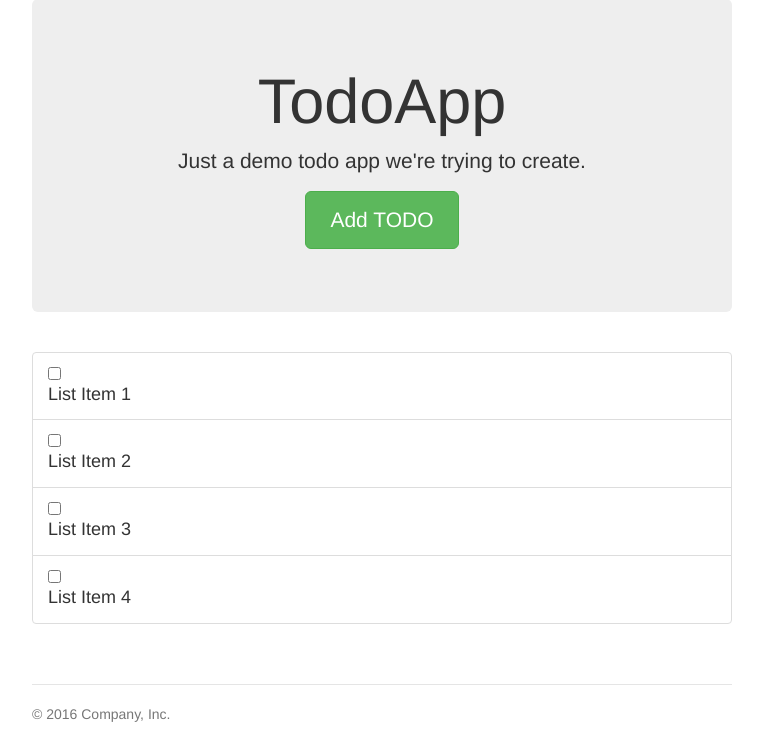
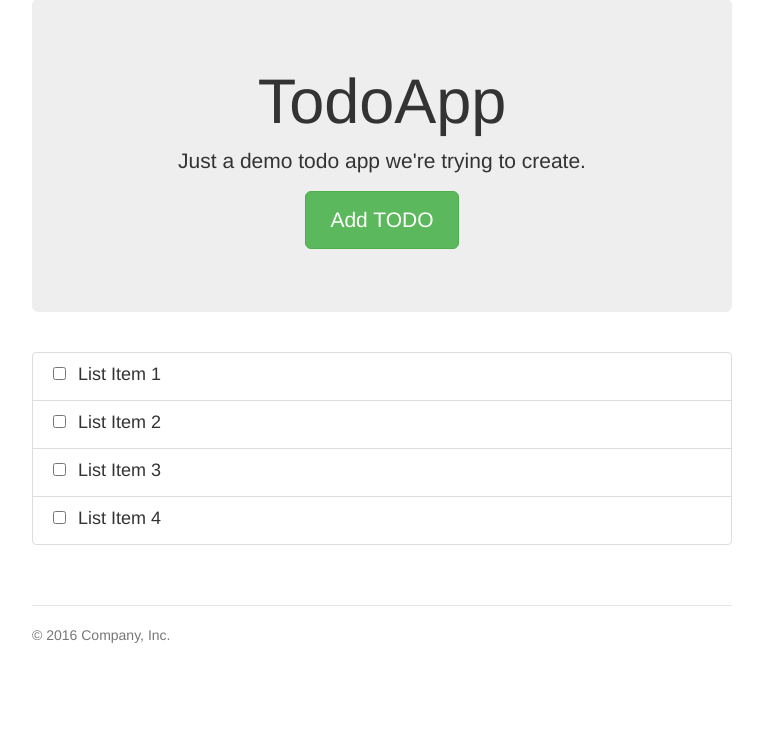
Before and after one commit to kabirbaidhya/django-todoapp, a Django app: template todos/templates/index.html in a window 1280 px wide. Shown: the part 112-866 px from the top of the page, without its empty margins (258-1021 px from the left). After the commit the page ends 755 px from the top, so only its background shows below. Run offline with Django 3.2, Linux system fonts and the light colour scheme; the template is opened without the code that fills it, so the values that code supplies are empty; some libraries are stand-ins or nearby versions.

Commit message:
Custom css for todolist

```diff
--- a/todos/static/todos/css/style.css
+++ b/todos/static/todos/css/style.css
@@ -59,6 +59,20 @@ body {
   margin-top: 28px;
 }
 
+.todolist .completed-check {
+    float: left;
+    padding: 0 5px;
+}
+
+.todolist .todo-title {
+    margin-left: 30px;
+}
+
+.todolist li h4 {
+    line-height: 22px;
+    font-size: 18px;
+}
+
 /* Responsive: Portrait tablets and up */
 @media screen and (min-width: 768px) {
   /* Remove the padding we set earlier */
```
